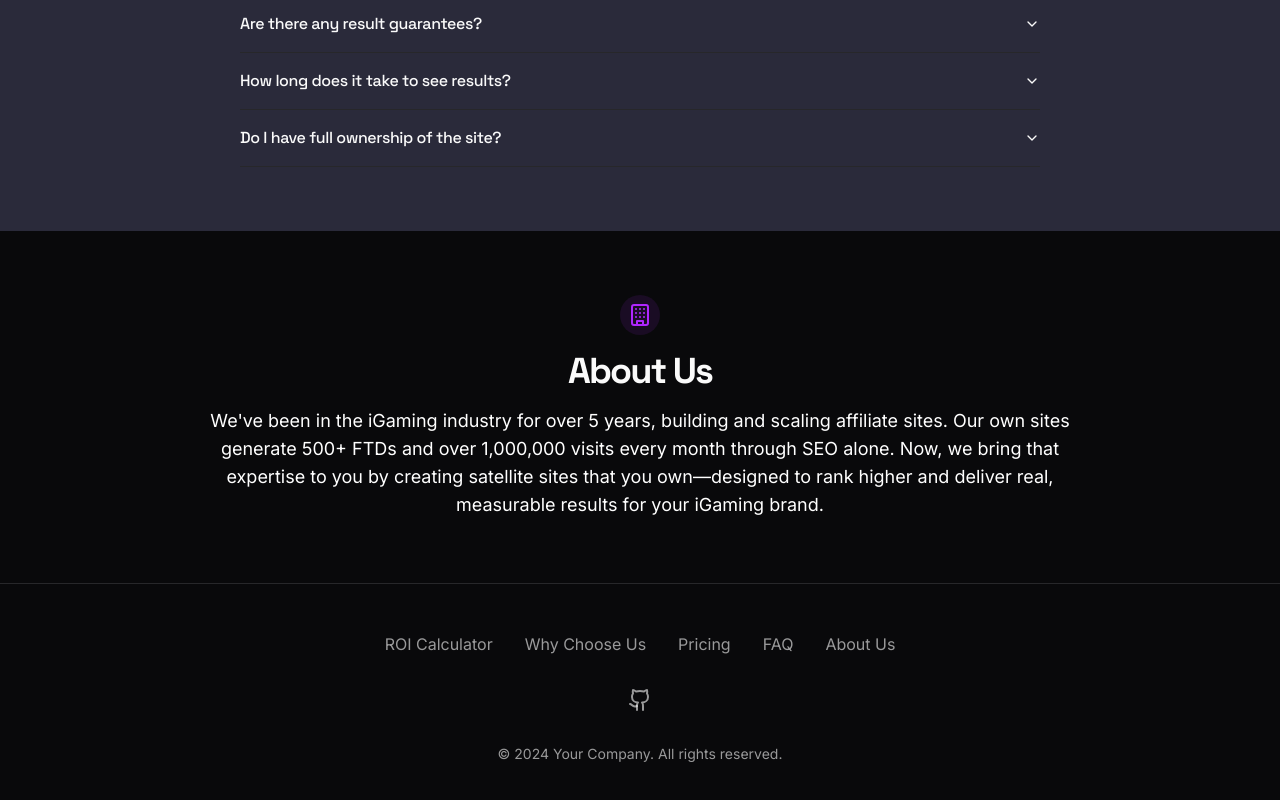
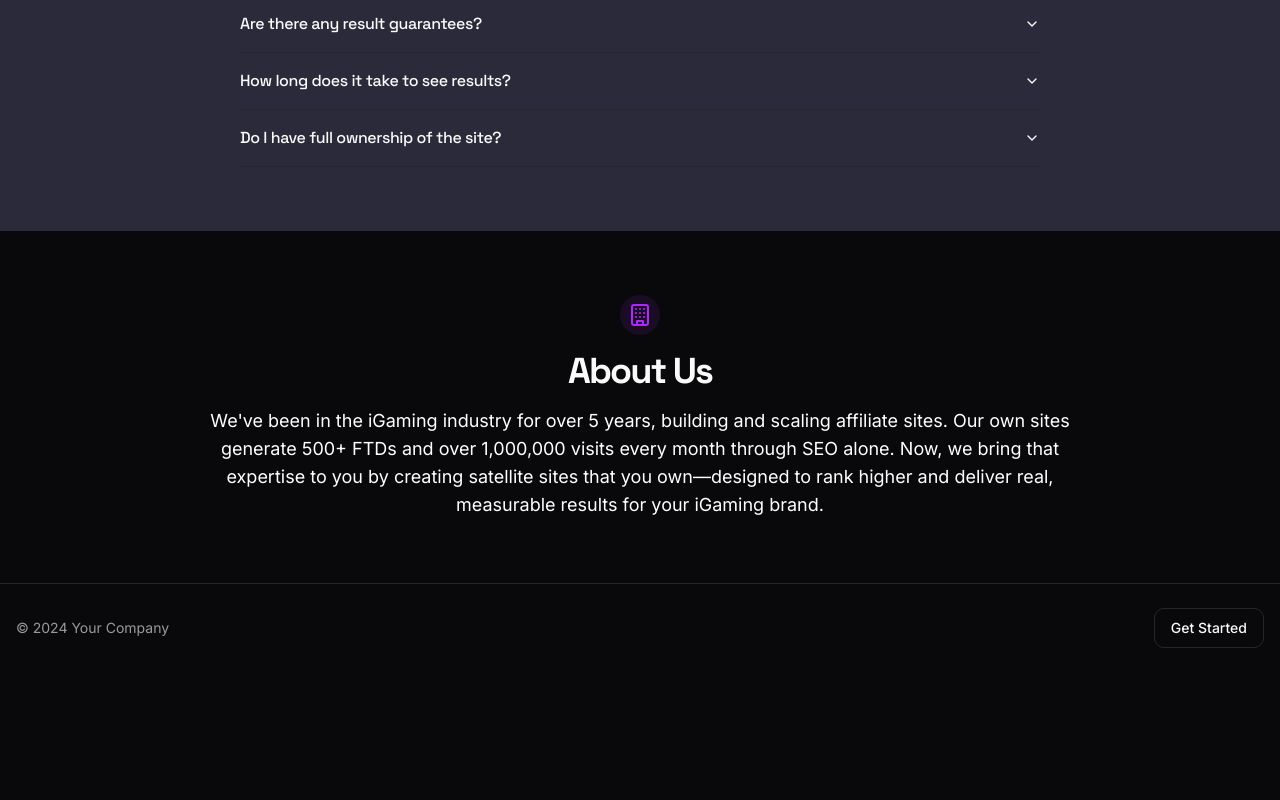
Before and after one commit to iGamingAudit/igaming-audit, a React (Vite) app: page / in a window 1280 px wide. Shown: the part 3784-4584 px from the top of the page. After the commit the page ends 4456 px from the top, so only its background shows below. Built offline with nearby package versions, Linux system fonts and the light colour scheme.

Commit message:
Remove footer and update layout
Eliminate the GitHub logo and footer navigation from the application. Replace it with a single row displaying "© 2024" and a "Get Started" button.
[skip gpt_engineer]

```diff
--- a/src/components/Footer.tsx
+++ b/src/components/Footer.tsx
@@ -1,42 +1,14 @@
-import { Github } from "lucide-react";
+import { Button } from "./ui/button";
 
 const Footer = () => {
-  const menuItems = [
-    { href: "#calculator", text: "ROI Calculator" },
-    { href: "#features", text: "Why Choose Us" },
-    { href: "#pricing", text: "Pricing" },
-    { href: "#faq", text: "FAQ" },
-    { href: "#about", text: "About Us" },
-  ];
-
   return (
     <footer className="bg-background border-t">
-      <div className="container mx-auto px-4 py-12">
-        <div className="flex flex-col items-center space-y-8">
-          <nav className="flex flex-wrap justify-center gap-8">
-            {menuItems.map((item) => (
-              <a
-                key={item.href}
-                href={item.href}
-                className="text-foreground/60 hover:text-foreground transition-colors"
-              >
-                {item.text}
-              </a>
-            ))}
-          </nav>
-          <div className="flex items-center space-x-4">
-            <a
-              href="https://github.com/yourusername/yourproject"
-              target="_blank"
-              rel="noopener noreferrer"
-              className="text-foreground/60 hover:text-foreground transition-colors"
-            >
-              <Github className="h-6 w-6" />
-            </a>
-          </div>
+      <div className="container mx-auto px-4 py-6">
+        <div className="flex justify-between items-center">
           <p className="text-sm text-foreground/60">
-            © {new Date().getFullYear()} Your Company. All rights reserved.
+            © {new Date().getFullYear()} Your Company
           </p>
+          <Button variant="outline">Get Started</Button>
         </div>
       </div>
     </footer>
```
